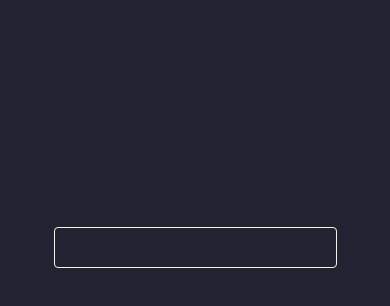
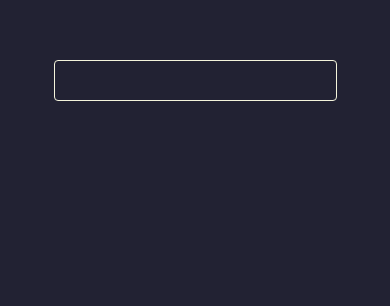
Before and after one commit to jacoacoacob/number-numbers, a plain HTML site: page index.html in a window 390 px wide. Drawn offline with Linux system fonts and the light colour scheme.

Commit message:
optimize layout for mobile with keyboard open

```diff
--- a/index.html
+++ b/index.html
@@ -13,9 +13,9 @@
     body {
       display: flex;
       flex-direction: column;
-      justify-content: space-evenly;
+      justify-content: flex-start;
       align-items: center;
-      gap: 20px;
+      gap: 40px;
       height: 100dvh;
       width: 100dvw;
       margin: 0;
@@ -25,6 +25,7 @@
       outline: none;
       border: 1px solid beige;
       border-radius: 4px;
+      margin-top: 60px;
       padding: 8px;
       font-size: 20px;
     }
```
